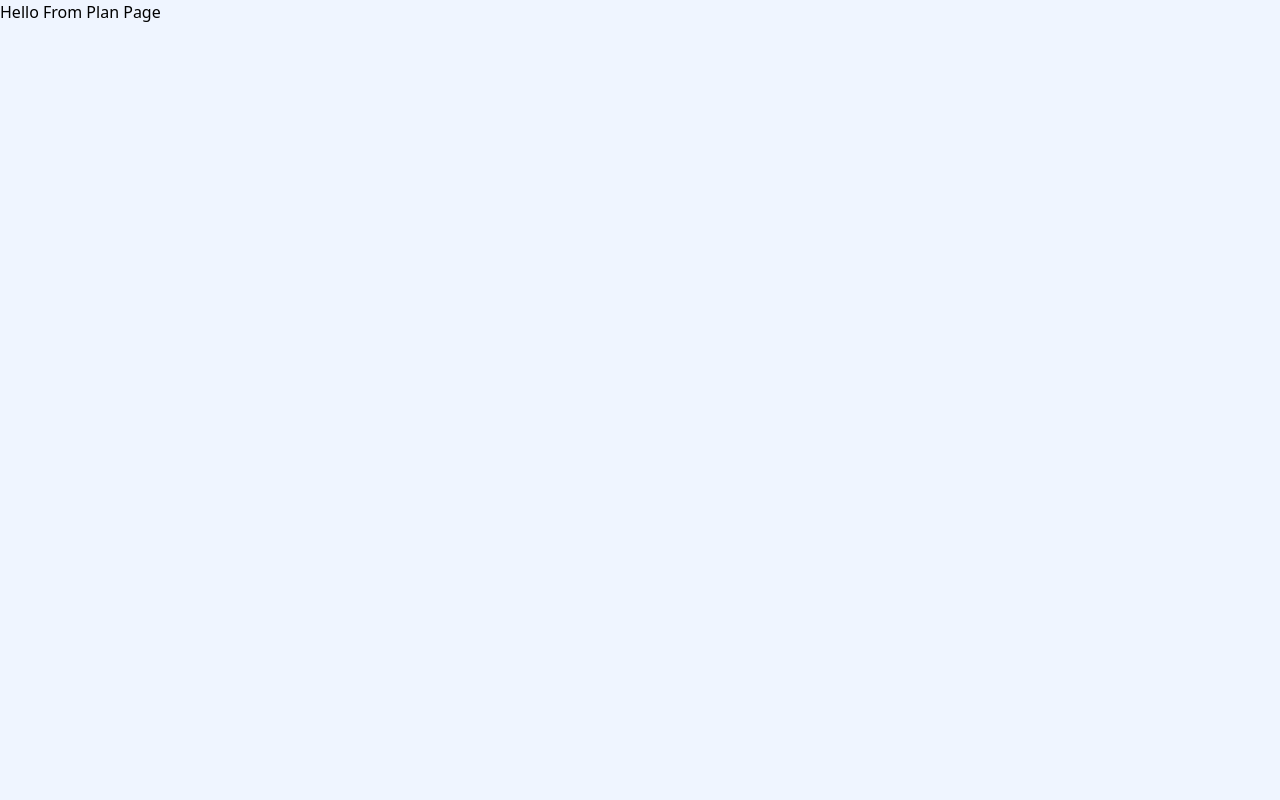
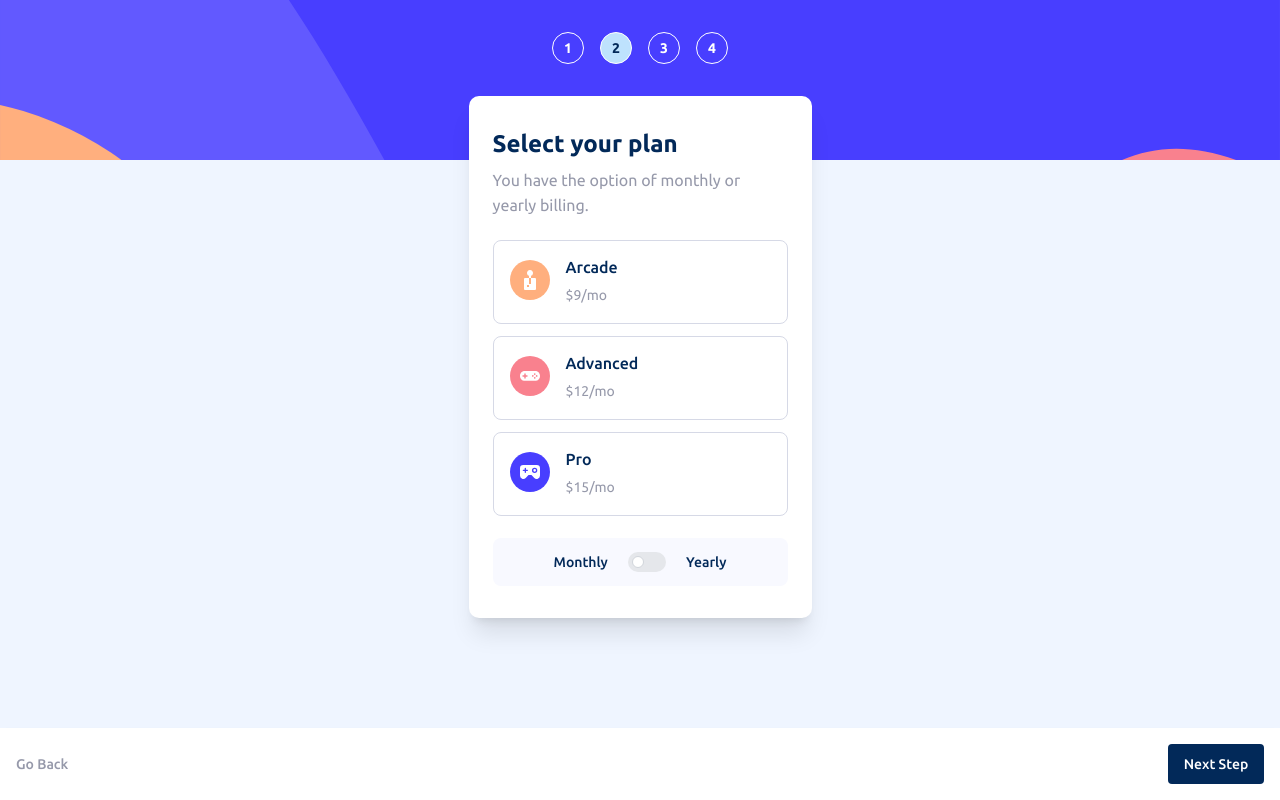
Before and after one commit to WhereIsPumpkin/Multi-Step-Form, a React (Vite) app: page /plan in a window 1280 px wide. Built offline with nearby package versions, Linux system fonts and the light colour scheme.

Commit message:
feat: add select plan page

```diff
--- a/src/components/MenuBar.jsx
+++ b/src/components/MenuBar.jsx
@@ -1,18 +1,75 @@
+import { useLocation } from "react-router-dom";
+
 const MenuBar = () => {
+  const location = useLocation();
+
   return (
     <div className="w-screen h-40 bg-mb-pattern bg-cover bg-no-repeat flex justify-center">
-      <div className="flex gap-4 items-center mb-16">
-        <div className="rounded-full h-8 w-8 flex items-center justify-center bg-transparent border border-white">
-          <span className="font-ubuntu text-sm text-white font-bold">1</span>
+      <div className="flex gap-4 items-center mb-16 ">
+        <div
+          className={`rounded-full h-8 w-8 flex items-center justify-center border border-white ${
+            location.pathname === "/personal"
+              ? "bg-[#BEE2FD] border-[#BEE2FD]"
+              : "bg-transparent"
+          }`}
+        >
+          <span
+            className={`font-ubuntu text-sm font-bold ${
+              location.pathname === "/personal"
+                ? "text-[#022959]"
+                : "text-white"
+            }`}
+          >
+            1
+          </span>
         </div>
-        <div className="rounded-full h-8 w-8 flex items-center justify-center bg-transparent border border-white">
-          <span className="font-ubuntu text-sm text-white font-bold">2</span>
+
+        <div
+          className={`rounded-full h-8 w-8 flex items-center justify-center border border-white ${
+            location.pathname === "/plan"
+              ? "bg-[#BEE2FD] border-[#BEE2FD]"
+              : "bg-transparent"
+          }`}
+        >
+          <span
+            className={`font-ubuntu text-sm font-bold  ${
+              location.pathname === "/plan" ? "text-[#022959]" : "text-white"
+            }`}
+          >
+            2
+          </span>
         </div>
-        <div className="rounded-full h-8 w-8 flex items-center justify-center bg-transparent border border-white">
-          <span className="font-ubuntu text-sm text-white font-bold">3</span>
+
+        <div
+          className={`rounded-full h-8 w-8 flex items-center justify-center border border-white ${
+            location.pathname === "/addon"
+              ? "bg-[#BEE2FD] border-[#BEE2FD]"
+              : "bg-transparent"
+          }`}
+        >
+          <span
+            className={`font-ubuntu text-sm font-bold ${
+              location.pathname === "/finish" ? "text-[#022959]" : "text-white"
+            }`}
+          >
+            3
+          </span>
         </div>
-        <div className="rounded-full h-8 w-8 flex items-center justify-center bg-transparent border border-white">
-          <span className="font-ubuntu text-sm text-white font-bold">4</span>
+
+        <div
+          className={`rounded-full h-8 w-8 flex items-center justify-center border border-white ${
+            location.pathname === "/finish"
+              ? "bg-[#BEE2FD] border-[#BEE2FD]"
+              : "bg-transparent"
+          }`}
+        >
+          <span
+            className={`font-ubuntu text-sm font-bold ${
+              location.pathname === "/finish" ? "text-[#022959]" : "text-white"
+            }`}
+          >
+            4
+          </span>
         </div>
       </div>
     </div>
--- /dev/null
+++ b/src/components/PlanOption.jsx
@@ -0,0 +1,17 @@
+const renderPlanOption = (icon, title, price) => {
+  return (
+    <li className="flex gap-4 items-center border border-[#D6D9E6] rounded-lg pt-[14px] pb-[18px] pl-4">
+      <img src={icon} alt={`${title} Icon`} />
+      <div className="flex flex-col gap-[6px]">
+        <h2 className="font-ubuntu text-[#022959] font-medium text-base">
+          {title}
+        </h2>
+        <span className="font-ubuntu text-[#9699AA] text-sm font-normal">
+          {price}
+        </span>
+      </div>
+    </li>
+  );
+};
+
+export default renderPlanOption;
--- a/src/pages/Personal.jsx
+++ b/src/pages/Personal.jsx
@@ -65,7 +65,7 @@ const Personal = () => {
         </form>
       </div>
 
-      <div className="w-full p-4 flex justify-end bg-white mt-auto">
+      <div className="w-full p-4 flex justify-end bg-white mt-auto shadow-md">
         <button
           className="h-10 w-24 bg-[#022959] font-medium text-sm font-ubuntu text-white rounded-[4px] "
           onClick={() => {
--- a/src/pages/Plan.jsx
+++ b/src/pages/Plan.jsx
@@ -1,5 +1,80 @@
+import MenuBar from "../components/MenuBar";
+import arcadeIcon from "../assets/icon-arcade.svg";
+import advancedIcon from "../assets/icon-advanced.svg";
+import proIcon from "../assets/icon-pro.svg";
+import { useNavigate } from "react-router-dom";
+import renderPlanOption from "../components/PlanOption";
+import { useState } from "react";
+import { Link } from "react-router-dom";
+
 const Plan = () => {
-  return <h1>Hello From Plan Page</h1>;
+  const navigate = useNavigate();
+  const [isChecked, setIsChecked] = useState(false);
+
+  return (
+    <main className="flex flex-col items-center  h-screen">
+      <MenuBar />
+      <section className="py-8 px-6 flex flex-col max-w-[343px] bg-white rounded-[10px] gap-[22px] shadow-xl -mt-16">
+        <header>
+          <h1 className="text-[#022959] text-2xl font-ubuntu font-bold mb-2">
+            Select your plan
+          </h1>
+
+          <p className="font-ubuntu font-normal text-base leading-[25px] text-[#9699AA]">
+            You have the option of monthly or yearly billing.
+          </p>
+        </header>
+
+        <ul className="flex flex-col gap-3">
+          {renderPlanOption(arcadeIcon, "Arcade", "$9/mo")}
+          {renderPlanOption(advancedIcon, "Advanced", "$12/mo")}
+          {renderPlanOption(proIcon, "Pro", "$15/mo")}
+        </ul>
+
+        <div className="flex items-center justify-center bg-[#F8F9FF] rounded-lg py-[14px]">
+          <div className="flex items-center gap-5">
+            <h1 className="font-ubuntu text-[#022959] font-medium text-sm">
+              Monthly
+            </h1>
+
+            <label className="relative inline-flex items-center cursor-pointer">
+              <input
+                type="checkbox"
+                value={isChecked ? "Monthly" : "Yearly"}
+                className="sr-only peer"
+                checked={isChecked}
+                onChange={() => {
+                  setIsChecked(!isChecked);
+                }}
+              />
+              <div className="w-[38px] h-5 bg-gray-200  rounded-full peer dark:bg-custom peer-checked:after:translate-x-[18px] peer-checked:after:border-white after:content-[''] after:absolute after:top-[4px] after:left-[4px] after:bg-white after:border-gray-300 after:border after:rounded-full after:h-3 after:w-3 after:transition-all dark:border-[#022959] peer-checked:bg-[#022959]"></div>
+            </label>
+
+            <h1 className="font-ubuntu text-[#022959] font-medium text-sm">
+              Yearly
+            </h1>
+          </div>
+        </div>
+      </section>
+
+      <footer className="w-full p-4 flex justify-between bg-white mt-auto shadow-md items-center">
+        <Link
+          to={"/personal"}
+          className="font-ubuntu font-medium text-sm text-[#9699AA]"
+        >
+          Go Back
+        </Link>
+        <button
+          className="h-10 w-24 bg-[#022959] font-medium text-sm font-ubuntu text-white rounded-[4px]"
+          onClick={() => {
+            navigate("/plan");
+          }}
+        >
+          Next Step
+        </button>
+      </footer>
+    </main>
+  );
 };
 
 export default Plan;
--- a/tailwind.config.js
+++ b/tailwind.config.js
@@ -9,6 +9,9 @@ export default {
       backgroundImage: {
         "mb-pattern": "url('/src/assets/bg-sidebar-mobile.svg')",
       },
+      backgroundColor: {
+        custom: "#022959",
+      },
     },
   },
   plugins: [],
```
